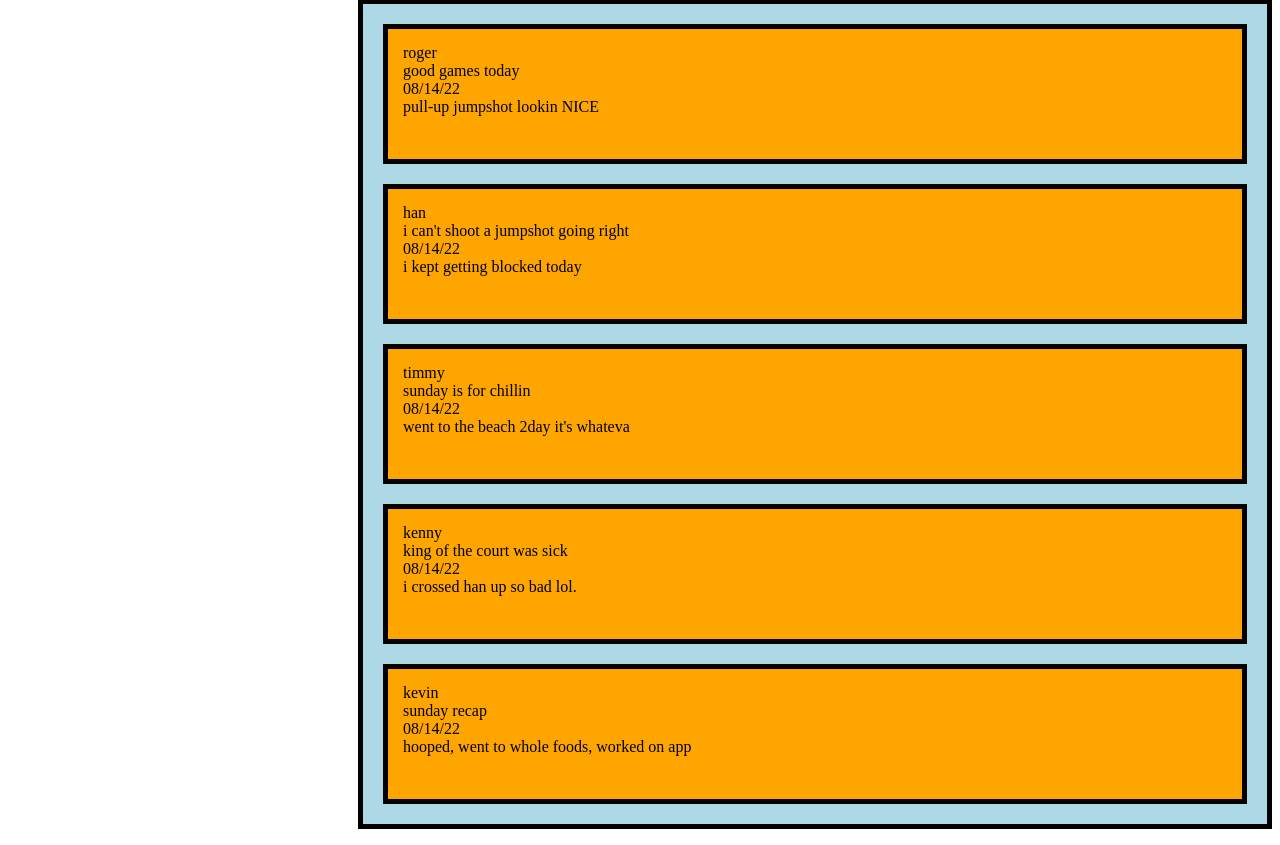
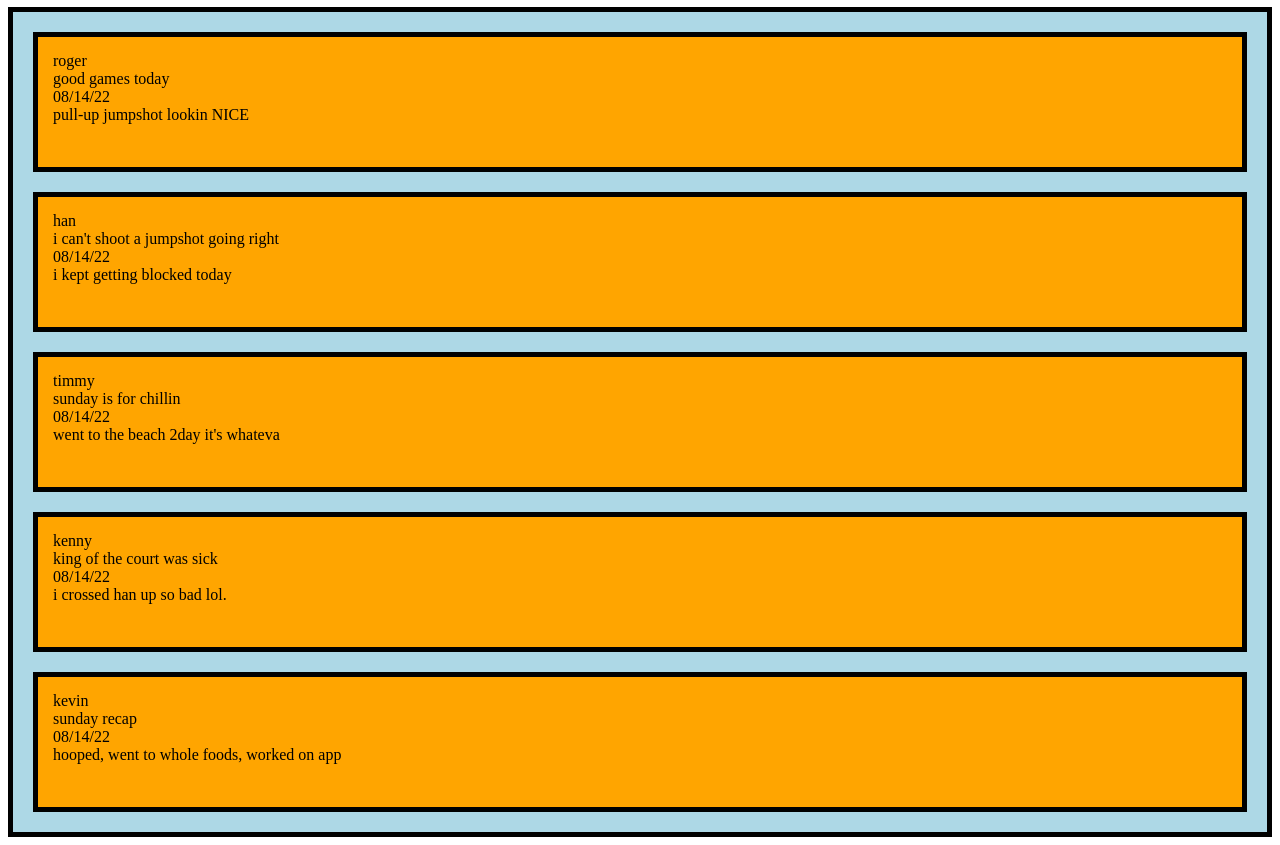
Before and after one commit to kevinleaves/blog-site, a plain HTML site: page index.html in a window 1280 px wide. Shown: the part 81-926 px from the top of the page. Drawn offline with Linux system fonts and the light colour scheme.

Commit message:
add grid display for container

```diff
--- a/style.css
+++ b/style.css
@@ -1,6 +1,10 @@
 h1 {
   background-color: lightblue;
   color: white;
+}
+
+.container {
+  display: grid;
 }
 
 #timeline {
@@ -8,7 +12,6 @@ h1 {
   flex-direction: column-reverse;
   background-color: lightblue;
   border: 5px solid;
-  margin-left: 350px;
   padding: 20px;
   gap: 20px;
 }
```
